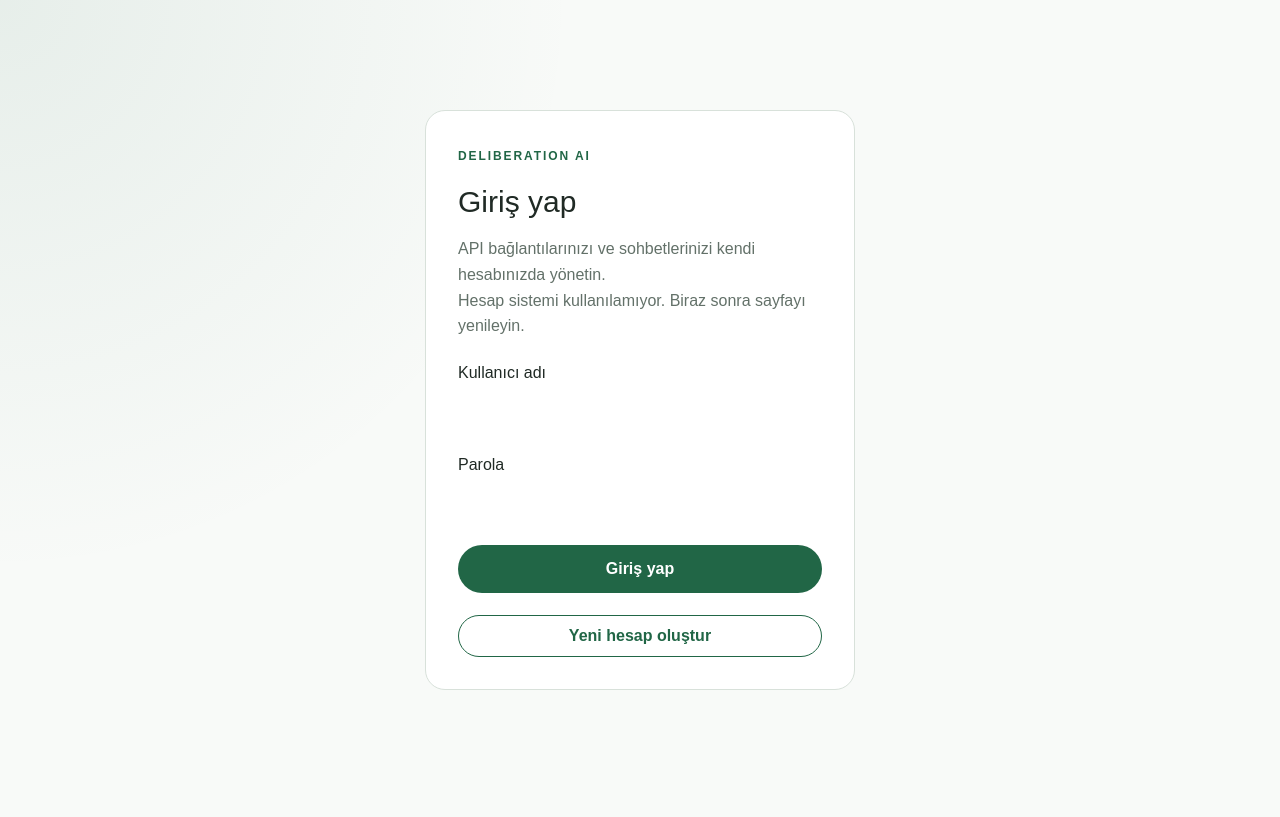
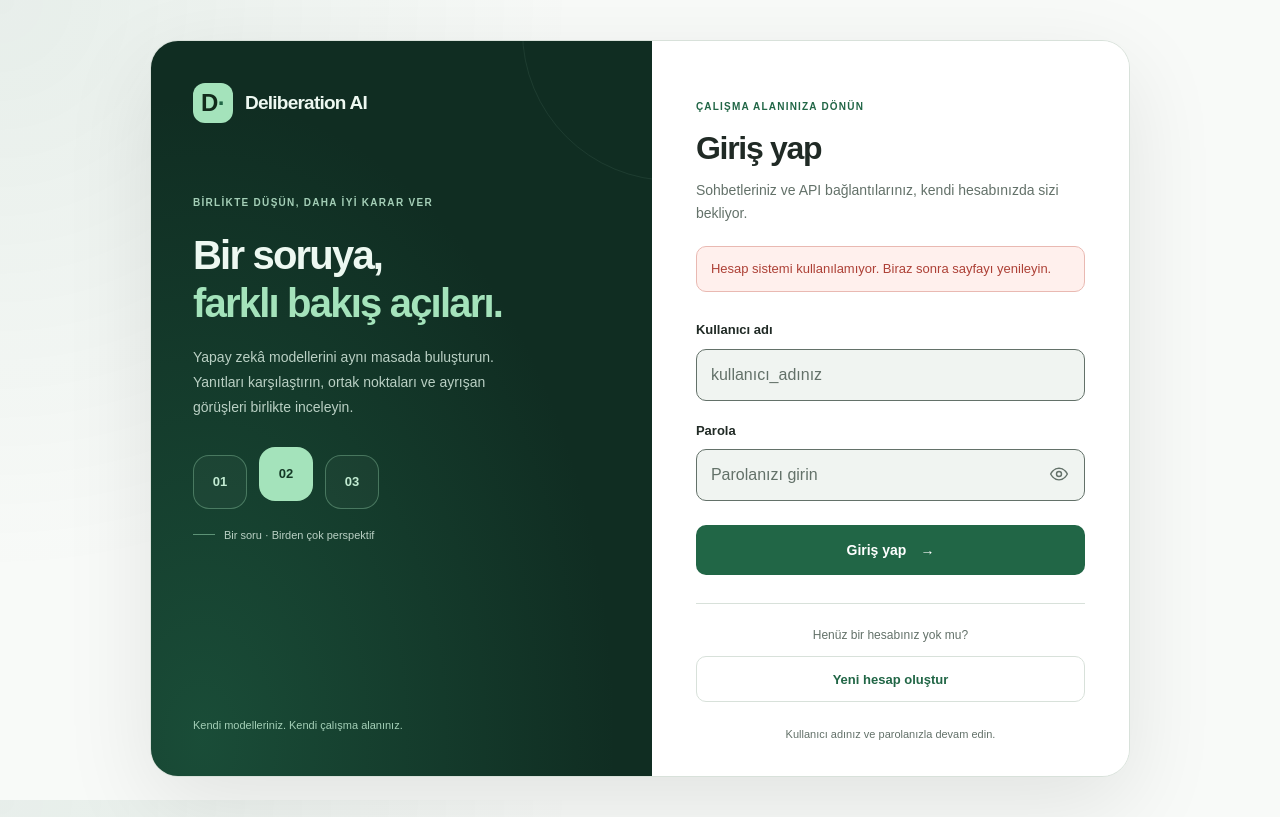
Before and after one commit to cnrazkl/deliberation-ai, a Next.js app in the folder apps/web/: page / in a window 1280 px wide. Built offline with nearby package versions, Linux system fonts and the light colour scheme; no server answers.

Commit message:
feat: refresh account entry and make form fields visible

```diff
--- a/apps/web/src/app/globals.css
+++ b/apps/web/src/app/globals.css
@@ -33,14 +33,52 @@
 
 * { box-sizing: border-box; }
 
-.account-login { min-height: 100dvh; display: grid; place-items: center; padding: 24px; }
-.account-login-card { width: min(100%, 430px); padding: 32px; border: 1px solid var(--line); background: var(--surface); border-radius: 20px; }
-.account-login-card h1 { margin: 12px 0; font-size: 30px; }
-.account-login-card > p { color: var(--muted); line-height: 1.6; }
-.account-login-card form, .account-panel form { display: grid; gap: 16px; margin: 22px 0; }
-.account-login-card label, .account-panel form label { display: grid; gap: 8px; }
-.account-login-card input, .account-panel input { width: 100%; min-height: 44px; }
-.account-login-card > button { width: 100%; }
+.account-login { min-height: 100dvh; display: grid; place-items: center; padding: 40px 24px; }
+.account-login-layout { display: grid; grid-template-columns: 1.05fr 1fr; width: min(100%, 980px); overflow: hidden; border: 1px solid var(--line); border-radius: 28px; box-shadow: 0 28px 90px #00000018; }
+.account-welcome { position: relative; display: flex; flex-direction: column; padding: 42px; overflow: hidden; color: #edf8f1; background: radial-gradient(ellipse at 10% 95%, #287c5866, transparent 65%), #102d22; }
+.account-welcome::after { content: ''; position: absolute; width: 300px; height: 300px; border: 1px solid #b3e5c615; border-radius: 50%; top: -160px; right: -170px; pointer-events: none; }
+.account-brand { display: flex; align-items: center; gap: 12px; font-size: 19px; font-weight: 700; letter-spacing: -.04em; }
+.account-brand-mark { display: flex; align-items: center; justify-content: center; width: 40px; height: 40px; color: #122b1b; background: #a4e3bb; border-radius: 12px; font-size: 24px; }
+.account-brand-mark span { color: #216646; }
+.account-welcome-copy { margin-top: 66px; }
+.account-kicker { font-size: 10px; font-weight: 700; letter-spacing: .13em; color: #a4cfb7; }
+.account-welcome h2 { margin: 18px 0; font-size: clamp(30px, 3.5vw, 40px); font-weight: 600; line-height: 1.2; letter-spacing: -.045em; }
+.account-welcome h2 span { color: #a4e3bb; }
+.account-welcome-copy > p { max-width: 340px; margin: 0; font-size: 14px; line-height: 1.8; color: #bad0c4; }
+.account-council-visual { display: flex; align-items: center; flex-wrap: wrap; gap: 12px; margin: 34px 0; }
+.account-model-dot { display: grid; place-items: center; width: 54px; height: 54px; border: 1px solid #a4e3bb55; border-radius: 16px; background: #ffffff08; color: #c2ebd2; font-size: 13px; font-weight: 700; }
+.account-model-dot:nth-child(2) { background: #a4e3bb; color: #143825; transform: translateY(-8px); }
+.account-visual-caption { display: flex; align-items: center; gap: 9px; width: 100%; margin-top: 6px; color: #bad0c4; font-size: 11px; }
+.account-visual-line { width: 22px; height: 1px; background: #a4e3bb80; }
+.account-welcome-footer { margin: auto 0 0; padding-top: 20px; font-size: 11px; color: #a4cfb7; }
+.account-login-card { min-width: 0; padding: 52px 44px 32px; background: var(--surface); }
+.account-form-eyebrow { color: var(--green); font-size: 10px; font-weight: 750; letter-spacing: .12em; }
+.account-login-card h1 { margin: 12px 0; font-size: 32px; font-weight: 650; letter-spacing: -.04em; line-height: 1.2; }
+.account-form-intro { margin: 0; color: var(--muted); font-size: 14px; line-height: 1.65; }
+.account-login-card form, .account-panel form { display: grid; gap: 20px; margin: 28px 0; }
+.account-field { display: grid; gap: 9px; }
+.account-login-card label, .account-panel form label { display: grid; gap: 8px; font-size: 13px; font-weight: 650; }
+.account-login-card input, .account-panel input:not([type="checkbox"]):not([type="radio"]) { width: 100%; min-height: 50px; padding: 13px 14px; border: 1px solid var(--muted); border-radius: 10px; background: var(--surface-subtle); color: var(--ink); font-size: 16px; transition: border-color .15s, box-shadow .15s; }
+.account-login-card input::placeholder, .account-panel input::placeholder { color: var(--muted); opacity: 1; }
+.account-login-card input:hover, .account-panel input:not([type="checkbox"]):not([type="radio"]):hover { border-color: var(--ink); }
+.account-login-card input:focus, .account-panel input:not([type="checkbox"]):not([type="radio"]):focus { border-color: var(--green); outline: 2px solid var(--green); outline-offset: 2px; }
+.account-login-card input:disabled { opacity: .65; cursor: wait; }
+.account-field-hint { margin: 0; color: var(--muted); font-size: 11px; font-weight: 400; line-height: 1.6; }
+.account-password-field { position: relative; }
+.account-password-field input { padding-right: 54px; }
+.account-password-field .account-password-toggle { position: absolute; display: grid; place-items: center; width: 44px; min-height: 44px; right: 4px; top: 3px; padding: 0; background: transparent; color: var(--muted); border-radius: 7px; }
+.account-password-toggle:hover { color: var(--ink); background: var(--green-soft); }
+.account-login-card .account-submit { display: flex; justify-content: center; align-items: center; gap: 14px; min-height: 50px; margin-top: 4px; border-radius: 10px; font-size: 14px; }
+.account-submit:hover:not(:disabled) { box-shadow: 0 4px 16px #21664630; filter: brightness(1.08); }
+.account-submit:disabled { opacity: .65; }
+.account-login-switch { display: grid; gap: 12px; border-top: 1px solid var(--line); padding-top: 22px; text-align: center; }
+.account-login-switch p { margin: 0; color: var(--muted); font-size: 12px; }
+.account-login-switch .secondary-button { min-height: 46px; border-color: var(--line); border-radius: 10px; font-size: 13px; }
+.account-login-switch .secondary-button:hover { border-color: var(--green); background: var(--green-soft); }
+.account-form-footer { margin: 24px 0 0; color: var(--muted); font-size: 11px; line-height: 1.6; text-align: center; }
+.account-auth-message { margin: 20px 0 0; padding: 12px 14px; border: 1px solid var(--line); border-radius: 10px; font-size: 13px; line-height: 1.6; overflow-wrap: anywhere; }
+.account-auth-error { color: var(--red); background: var(--red-soft); border-color: var(--red-line); }
+.account-auth-success { color: var(--green); background: var(--green-soft); }
 .account-bar { display: flex; align-items: center; justify-content: space-between; gap: 16px; flex-wrap: wrap; padding: 12px 24px; background: var(--surface); border-bottom: 1px solid var(--line); }
 .account-bar > div:first-child { display: flex; gap: 10px; align-items: center; flex-wrap: wrap; }
 .account-bar small, .account-user-list small { color: var(--muted); }
@@ -58,7 +96,21 @@
 .account-admin { padding-bottom: 32px; }
 .account-connection { padding: 12px 0; border-bottom: 1px solid var(--line); }
 .account-user-list article, .account-connection { overflow-wrap: anywhere; }
-@media (max-width: 560px) { .account-bar { padding: 12px 16px; } .account-login-card { padding: 24px; } }
+@media (max-width: 760px) {
+  .account-login { padding: 24px 16px; }
+  .account-login-layout { grid-template-columns: 1fr; max-width: 460px; border-radius: 22px; }
+  .account-welcome { padding: 24px 28px; }
+  .account-brand { font-size: 17px; }
+  .account-brand-mark { width: 32px; height: 32px; font-size: 20px; border-radius: 9px; }
+  .account-welcome-copy { margin-top: 22px; }
+  .account-welcome h2 { margin: 0; font-size: 27px; }
+  .account-welcome h2 br { display: none; }
+  .account-kicker, .account-welcome-copy > p, .account-council-visual, .account-welcome-footer { display: none; }
+  .account-login-card { padding: 28px; }
+  .account-login-card h1 { font-size: 28px; }
+}
+@media (max-width: 560px) { .account-bar { padding: 12px 16px; } }
+@media (max-width: 360px) { .account-login { padding: 12px; } .account-login-card, .account-welcome { padding: 24px 20px; } }
 [hidden] { display: none !important; }
 
 body {
--- a/apps/web/src/app/ui/auth-shell.tsx
+++ b/apps/web/src/app/ui/auth-shell.tsx
@@ -12,6 +12,7 @@ export function AuthShell() {
   const previousSession = useRef<LocalSessionSummary | null>(null);
   const [ready, setReady] = useState(false), [error, setError] = useState("");
   const [register, setRegister] = useState(false), [busy, setBusy] = useState(false);
+  const [passwordVisible, setPasswordVisible] = useState(false);
   const [deletion, setDeletion] = useState(false);
   const [passwordPanel, setPasswordPanel] = useState(false), [notice, setNotice] = useState("");
   useEffect(() => {
@@ -43,7 +44,7 @@ export function AuthShell() {
       const username = String(form.get("username")), password = String(form.get("password"));
       if (register) {
         await accountRequest("register", { username, password });
-        target.reset(); setRegister(false); setNotice("Hesabınız oluşturuldu. Şimdi giriş yapabilirsiniz.");
+        target.reset(); setRegister(false); setPasswordVisible(false); setNotice("Hesabınız oluşturuldu. Şimdi giriş yapabilirsiniz.");
       } else {
         await accountRequest("login", { username, password }); announceSessionChange(); window.location.reload();
       }
@@ -60,18 +61,52 @@ export function AuthShell() {
     try { await accountRequest("password", { currentPassword: String(form.get("currentPassword")), password: String(form.get("password")) }); announceSessionChange(); window.location.reload(); }
     catch (cause) { setError(cause instanceof Error ? cause.message : "Parola değiştirilemedi."); setBusy(false); }
   }
-  if (!ready) return <main className="account-login"><p>Oturum kontrol ediliyor…</p></main>;
-  if (!session) return <main className="account-login"><section className="account-login-card">
-    <span className="eyebrow">DELIBERATION AI</span><h1>{register ? "Hesap oluştur" : "Giriş yap"}</h1>
-    <p>{register ? "Kendi kullanıcı adınızı ve parolanızı seçin." : "API bağlantılarınızı ve sohbetlerinizi kendi hesabınızda yönetin."}</p>
-    {error && <p role="alert" className="inline-error">{error}</p>}{notice && <p role="status">{notice}</p>}
-    <form onSubmit={authenticate}>
-      <label>Kullanıcı adı<input name="username" autoComplete="username" required minLength={3} maxLength={32} pattern="[a-zA-Z0-9][a-zA-Z0-9_.-]*" /></label>
-      <label>Parola<input name="password" type="password" autoComplete={register ? "new-password" : "current-password"} required minLength={register ? 8 : 1} maxLength={128} /></label>
-      <button type="submit" disabled={busy}>{busy ? "Bekleyin…" : register ? "Hesap oluştur" : "Giriş yap"}</button>
-    </form>
-    <button type="button" className="secondary-button" disabled={busy} onClick={() => { setRegister(!register); setError(""); setNotice(""); }}>{register ? "Girişe dön" : "Yeni hesap oluştur"}</button>
-  </section></main>;
+  if (!ready) return <main className="account-login"><p role="status">Oturum kontrol ediliyor…</p></main>;
+  if (!session) return <main className="account-login">
+    <div className="account-login-layout">
+      <section className="account-welcome" aria-label="Deliberation AI hakkında">
+        <div className="account-brand"><span className="account-brand-mark" aria-hidden="true">D<span>·</span></span>Deliberation AI</div>
+        <div className="account-welcome-copy">
+          <span className="account-kicker">BİRLİKTE DÜŞÜN, DAHA İYİ KARAR VER</span>
+          <h2>Bir soruya,{" "}<br /><span>farklı bakış açıları.</span></h2>
+          <p>Yapay zekâ modellerini aynı masada buluşturun. Yanıtları karşılaştırın, ortak noktaları ve ayrışan görüşleri birlikte inceleyin.</p>
+        </div>
+        <div className="account-council-visual" aria-hidden="true">
+          <span className="account-model-dot">01</span><span className="account-model-dot">02</span><span className="account-model-dot">03</span>
+          <div className="account-visual-caption"><span className="account-visual-line" />Bir soru · Birden çok perspektif</div>
+        </div>
+        <p className="account-welcome-footer">Kendi modelleriniz. Kendi çalışma alanınız.</p>
+      </section>
+      <section className="account-login-card" aria-labelledby="account-login-title">
+        <span className="account-form-eyebrow">{register ? "YENİ BİR BAŞLANGIÇ" : "ÇALIŞMA ALANINIZA DÖNÜN"}</span>
+        <h1 id="account-login-title">{register ? "Hesap oluştur" : "Giriş yap"}</h1>
+        <p className="account-form-intro">{register ? "Kullanıcı adınızı ve parolanızı seçin. Bağlantılarınızı hesabınızı oluşturduktan sonra ekleyebilirsiniz." : "Sohbetleriniz ve API bağlantılarınız, kendi hesabınızda sizi bekliyor."}</p>
+        {error && <p role="alert" className="account-auth-message account-auth-error">{error}</p>}
+        {notice && <p role="status" className="account-auth-message account-auth-success">{notice}</p>}
+        <form onSubmit={authenticate} aria-busy={busy}>
+          <div className="account-field">
+            <label htmlFor="account-username">Kullanıcı adı</label>
+            <input id="account-username" name="username" placeholder="kullanıcı_adınız" autoComplete="username" autoCapitalize="none" spellCheck={false} required minLength={3} maxLength={32} pattern="[a-zA-Z0-9][a-zA-Z0-9_.-]*" aria-describedby={register ? "account-username-hint" : undefined} disabled={busy} />
+            {register && <p id="account-username-hint" className="account-field-hint">3–32 karakter. İngilizce harfler, rakamlar, nokta, tire veya alt çizgi; ilk karakter harf ya da rakam olmalı.</p>}
+          </div>
+          <div className="account-field">
+            <label htmlFor="account-password">Parola</label>
+            <div className="account-password-field">
+              <input id="account-password" name="password" type={passwordVisible ? "text" : "password"} placeholder={register ? "En az 8 karakter" : "Parolanızı girin"} autoComplete={register ? "new-password" : "current-password"} required minLength={register ? 8 : 1} maxLength={128} disabled={busy} />
+              <button type="button" className="account-password-toggle" aria-label={passwordVisible ? "Parolayı gizle" : "Parolayı göster"} aria-controls="account-password" aria-pressed={passwordVisible} disabled={busy} onClick={() => setPasswordVisible(!passwordVisible)}>
+                <svg width="20" height="20" viewBox="0 0 24 24" fill="none" stroke="currentColor" strokeWidth="1.7" aria-hidden="true"><path d="M2 12s3.5-7 10-7 10 7 10 7-3.5 7-10 7S2 12 2 12Z" /><circle cx="12" cy="12" r="3" />{passwordVisible && <path d="m3 3 18 18" />}</svg>
+              </button>
+            </div>
+          </div>
+          <button type="submit" className="account-submit" disabled={busy}><span>{busy ? "Bekleyin…" : register ? "Hesap oluştur" : "Giriş yap"}</span><span aria-hidden="true">→</span></button>
+        </form>
+        <div className="account-login-switch"><p>{register ? "Zaten bir hesabınız var mı?" : "Henüz bir hesabınız yok mu?"}</p>
+          <button type="button" className="secondary-button" disabled={busy} onClick={() => { setRegister(!register); setPasswordVisible(false); setError(""); setNotice(""); }}>{register ? "Girişe dön" : "Yeni hesap oluştur"}</button>
+        </div>
+        <p className="account-form-footer">{register ? "Her kullanıcı kendi API bağlantılarını yönetir." : "Kullanıcı adınız ve parolanızla devam edin."}</p>
+      </section>
+    </div>
+  </main>;
   return <>
     <header className="account-bar" aria-label="Hesap">
       <div><strong>{session.user.displayName}</strong><small>@{session.user.username} {session.user.role === "root" ? "· Root" : ""}</small>
```
Also changed, not shown: 6 other files (tests, documents, lock files or other folders).
